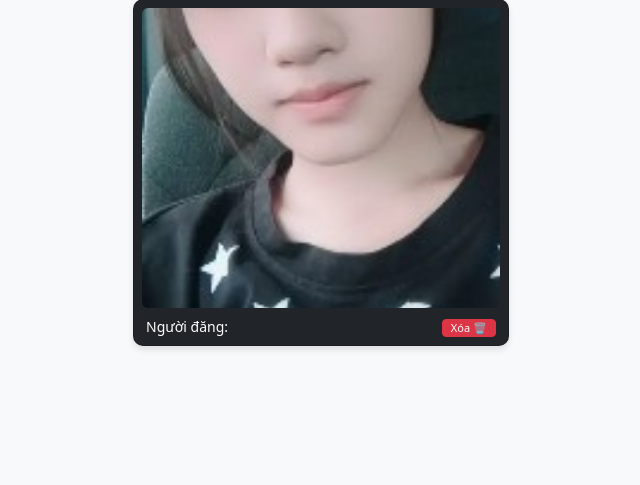
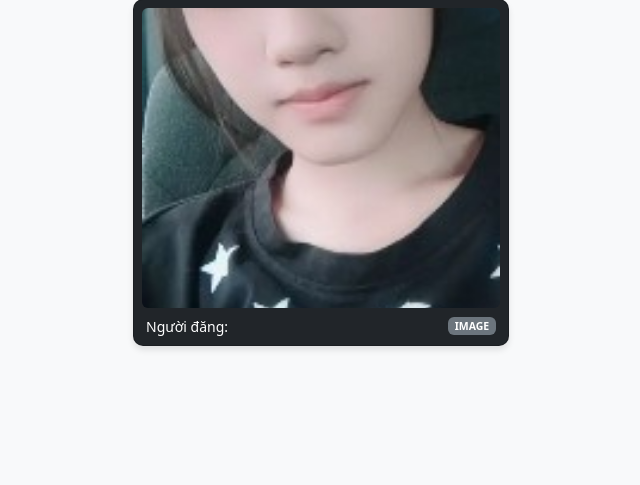
Before and after one commit to phimriview915-prog/share-media-python, a Flask app: page / in a window 1280 px wide. Shown: the part 315-800 px from the top of the page, without its empty margins (119-759 px from the left). Run offline with Flask 3, Linux system fonts and the light colour scheme.

Commit message:
Update index.html

```diff
--- a/share_media/templates/index.html
+++ b/share_media/templates/index.html
@@ -44,10 +44,7 @@
                         {% endif %}
                         <div class="mt-2 d-flex justify-content-between align-items-center small px-1">
                             <span>Người đăng: <strong>{{ item.uploader }}</strong></span>
-
-                            <form action="/delete/{{ item.id }}" method="POST" onsubmit="return confirm('Bạn có chắc chắn muốn xóa mục này không?');">
-                                <button type="submit" class="btn btn-sm btn-danger py-0 px-2 small" style="font-size: 11px;">Xóa 🗑️</button>
-                            </form>
+                            <span class="badge bg-secondary">{{ item.file_type|upper }}</span>
                         </div>
                     </div>
                 </div>
```
